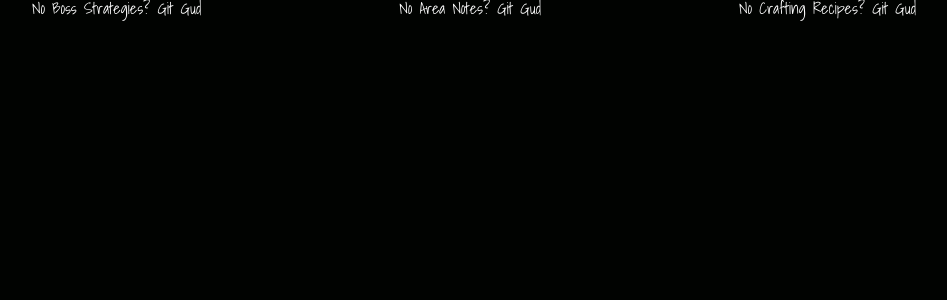
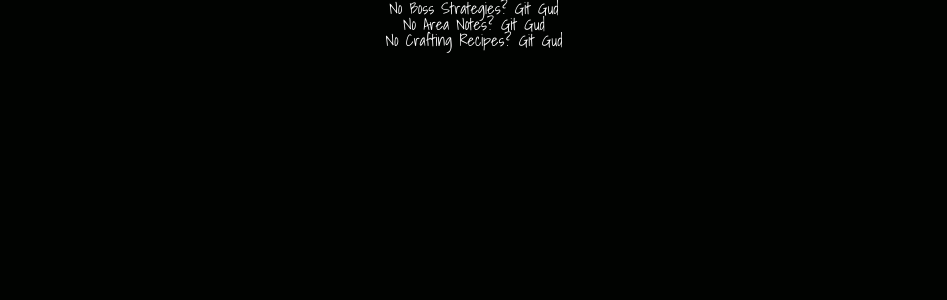
Before and after one commit to r-Dev03/Elden-Ring-Companion-Hub, a React (Create React App) app: page /Logs in a window 1280 px wide. Shown: the top 300 px of the page, without its empty margins (166-1113 px from the left). Built offline with nearby package versions, Linux system fonts and the light colour scheme.

Commit message:
Changed styling for organizer page.

```diff
--- a/src/App.js
+++ b/src/App.js
@@ -53,6 +53,7 @@ function App() {
                         <>
                             <Navbar />
                             <Link to={`/Logs`} >
+                                <h1>Elden ring api that gets fetched.</h1>
                                 <button className='organizerBtn'>Organizer</button>
                             </Link>
                         </>
--- a/src/index.css
+++ b/src/index.css
@@ -198,8 +198,8 @@ textarea {
     width: 100%;
     height: 100%;
     display: flex;
-    flex-wrap: wrap;
-    justify-content: space-evenly;
+    flex-direction: column;
+    justify-content: center;
     align-items: center;
 }
 
```
